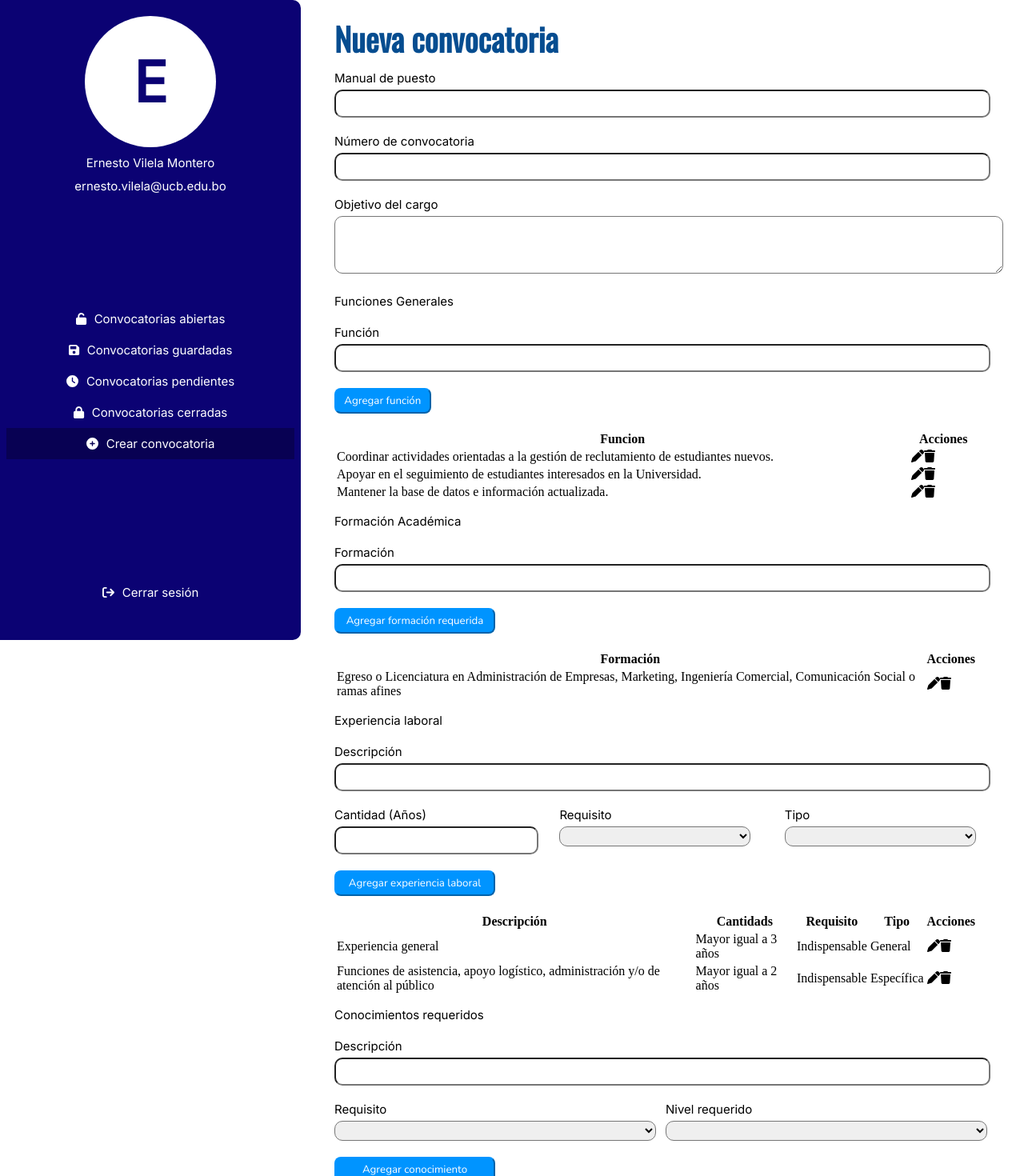
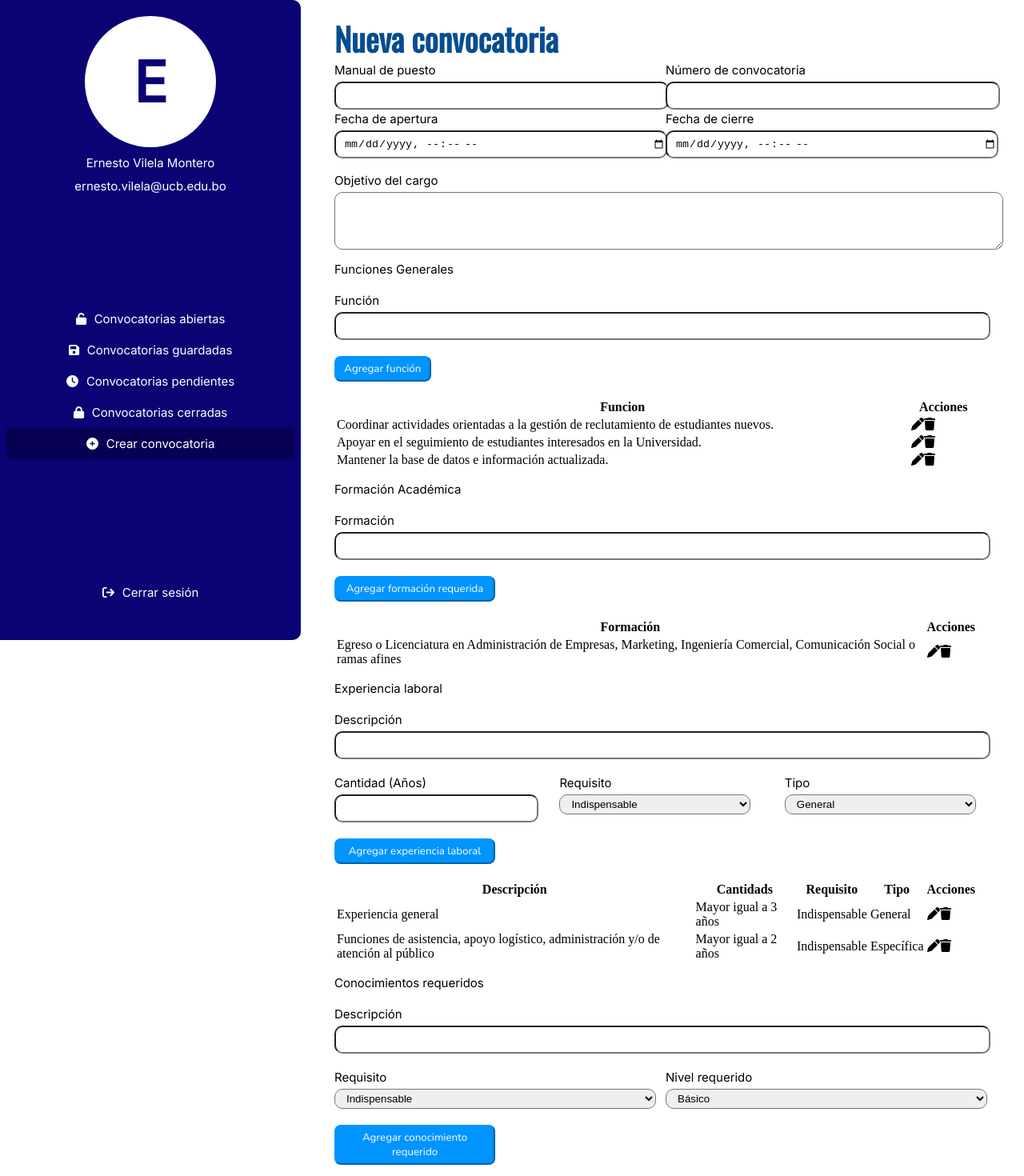
Before and after one commit to Ernech/proyecto-grado-web, a Vue app: page /new-job-call in a window 1280 px wide. Shown: the top 1470 px of the page at 80% size. Built offline with nearby package versions, Linux system fonts and the light colour scheme.

Commit message:
Creating joc call store

```diff
--- a/src/components/job-call-form-sections/AptitudeSection.vue
+++ b/src/components/job-call-form-sections/AptitudeSection.vue
@@ -8,7 +8,7 @@
         <div class="grid-input-section">
             <div class="form-input-container">
                 <label class="form-label">Tipo de competencia</label>
-                <select class="form-input" v-model="selected">
+                <select class="form-input">
                     <option>Gestión</option>
                     <option>Interpersonales</option>
                     <option>Personales</option>
@@ -16,7 +16,7 @@
             </div>
             <div class="form-input-container">
                 <label class="form-label">Grado requerido</label>
-                <select class="form-input" v-model="selected">
+                <select class="form-input">
                     <option>Experto</option>
                     <option>Muy Hábil</option>
                     <option>Hábil</option>
--- /dev/null
+++ b/src/components/job-call-form-sections/GeneralInformationSection.vue
@@ -0,0 +1,88 @@
+<template>
+    <div class="general-info-section">
+        <div class="grid-container">
+            <div class="form-input-container">
+                <label for="manual" class="form-label">Manual de puesto</label>
+                <input class="form-input" type="text" id="manual">
+            </div>
+            <div class="form-input-container">
+                <label for="number-job-call" class="form-label">Número de convocatoria</label>
+                <input class="form-input" type="text" id="number-job-call">
+            </div>
+            <div class="form-input-container">
+                <label for="opening-date" class="form-label">Fecha de apertura</label>
+                <input class="form-input" type="datetime-local" id="opening-date">
+            </div>
+            <div class="form-input-container">
+                <label for="closing-date" class="form-label">Fecha de cierre</label>
+                <input class="form-input" type="datetime-local" id="closing-date">
+            </div>
+        </div>
+        <div class="form-input-container">
+            <label for="objective" class="form-label">Objetivo del cargo</label>
+            <textarea class="form-input" type="text" id="objective"></textarea>
+        </div>
+    </div>
+</template>
+<script>
+export default {
+
+}
+</script>
+<style scoped>
+.general-info-section {
+    display: flex;
+    flex-direction: column;
+    width: 100%;
+    padding: 0px;
+    gap: 20px;
+}
+
+.form-input-container {
+    display: flex;
+    flex-direction: column;
+    align-items: flex-start;
+    gap: 5px;
+    width: 100%;
+
+}
+
+.form-input-container label {
+    font-family: 'Inter', sans-serif;
+    align-self: flex-start;
+    font-size: 15px;
+}
+
+.form-input {
+    width: 100%;
+    height: 25px;
+    border-radius: 10px;
+    padding-left: 10px;
+    padding-top: 3px;
+    padding-bottom: 3px;
+}
+
+.grid-container {
+    display: grid;
+    grid-template-columns: repeat(2, 50%);
+    grid-template-rows: repeat(2, 1fr);
+    gap: 1.5%;
+}
+.grid-container .form-input-container {
+    display: flex;
+    flex-direction: column;
+    align-items: flex-start;
+    gap: 5px;
+    width: 100%;
+
+}
+
+.form-input-container textarea {
+    width: 100%;
+    height: 50px;
+    border-radius: 10px;
+    padding: 10px 15px;
+    font-size: 15px;
+
+}
+</style>
--- a/src/components/job-call-form-sections/JobExperienceSection.vue
+++ b/src/components/job-call-form-sections/JobExperienceSection.vue
@@ -12,14 +12,14 @@
             </div>
             <div class="form-input-container">
                 <label class="form-label">Requisito</label>
-                <select class="form-input" v-model="selected">
+                <select class="form-input">
                     <option>Indispensable</option>
                     <option>Deseable</option>
                 </select>
             </div>
             <div class="form-input-container">
                 <label class="form-label">Tipo</label>
-                <select class="form-input" v-model="selected">
+                <select class="form-input">
                     <option>General</option>
                     <option>Específica</option>
                 </select>
--- a/src/components/job-call-form-sections/RequiredKnowledge.vue
+++ b/src/components/job-call-form-sections/RequiredKnowledge.vue
@@ -8,14 +8,14 @@
         <div class="grid-input-section">
             <div class="form-input-container">
                 <label class="form-label">Requisito</label>
-                <select class="form-input" v-model="selected">
+                <select class="form-input">
                     <option>Indispensable</option>
                     <option>Deseable</option>
                 </select>
             </div>
             <div class="form-input-container">
                 <label class="form-label">Nivel requerido</label>
-                <select class="form-input" v-model="selected">
+                <select class="form-input">
                     <option>Básico</option>
                     <option>Intermedio</option>
                     <option>Avanzado</option>
--- a/src/views/Recruiter/NewJobCall.vue
+++ b/src/views/Recruiter/NewJobCall.vue
@@ -2,24 +2,13 @@
     <div class="main">
         <h3 class="title">Nueva convocatoria</h3>
         <div class="job-call-form">
-            <div class="form-input-container">
-                <label for="manual" class="form-label">Manual de puesto</label>
-                <input class="form-input" type="text" id="manual">
-            </div>
-            <div class="form-input-container">
-                <label for="number-job-call" class="form-label">Número de convocatoria</label>
-                <input class="form-input" type="text" id="number-job-call">
-            </div>
-            <div class="form-input-container">
-                <label for="objective" class="form-label">Objetivo del cargo</label>
-                <textarea class="form-input" type="text" id="objective"></textarea>
-            </div>
+           <GeneralInformationSection/>
            <FunctionsSection/>
            <AcademicTrainingSection/>
            <JobExperienceSection/>
            <RequiredKnowledge/>
            <AptitudeSection/>
-
+           <button type="submit">Crear convocatoria</button>
         </div>
     </div>
 </template>
@@ -29,13 +18,15 @@ import AcademicTrainingSection from '../../components/job-call-form-sections/Aca
 import JobExperienceSection from '../../components/job-call-form-sections/JobExperienceSection.vue';
 import RequiredKnowledge from '../../components/job-call-form-sections/RequiredKnowledge.vue';
 import AptitudeSection from '../../components/job-call-form-sections/AptitudeSection.vue';
+import GeneralInformationSection from '../../components/job-call-form-sections/GeneralInformationSection.vue';
 export default {
     components: {
     FunctionsSection,
     AcademicTrainingSection,
     JobExperienceSection,
     RequiredKnowledge,
-    AptitudeSection
+    AptitudeSection,
+    GeneralInformationSection
 }
 }
 </script>
@@ -59,40 +50,6 @@ export default {
     align-items: center;
 }
 
-.form-input-container {
-    display: flex;
-    flex-direction: column;
-    align-items: flex-start;
-    gap: 5px;
-    padding: 10px;
-    width: 100%;
-
-}
-
-.form-input-container textarea {
-    width: 100%;
-    height: 50px;
-    border-radius: 10px;
-    padding: 10px 15px;
-    font-size: 15px;
-
-}
-
-.form-input-container label {
-    font-family: 'Inter', sans-serif;
-    align-self: flex-start;
-    font-size: 15px;
-
-}
 
 
-.form-input {
-    width: 100%;
-    height: 25px;
-    border-radius: 10px;
-    padding-left: 10px;
-    padding-top: 3px;
-    padding-bottom: 3px;
-}
-
 </style>
```
Also changed, not shown: src/components/job-call-form-sections/FunctionsSection.vue (+4 -3 lines), src/store/job-call.js (added, +40 -0 lines).
